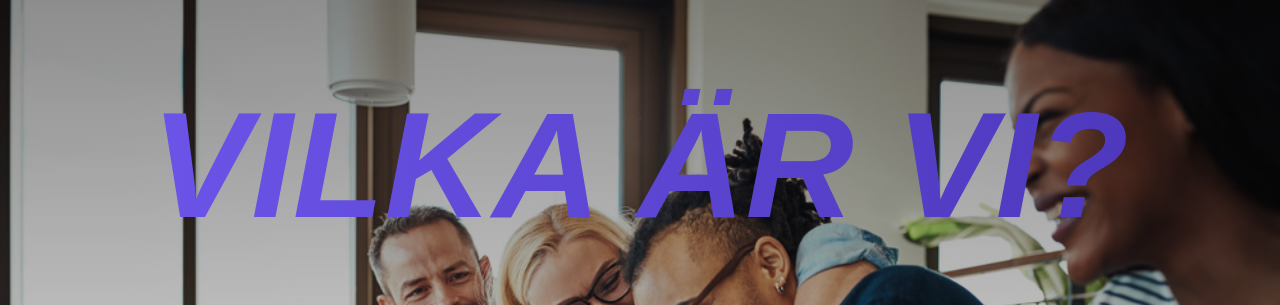
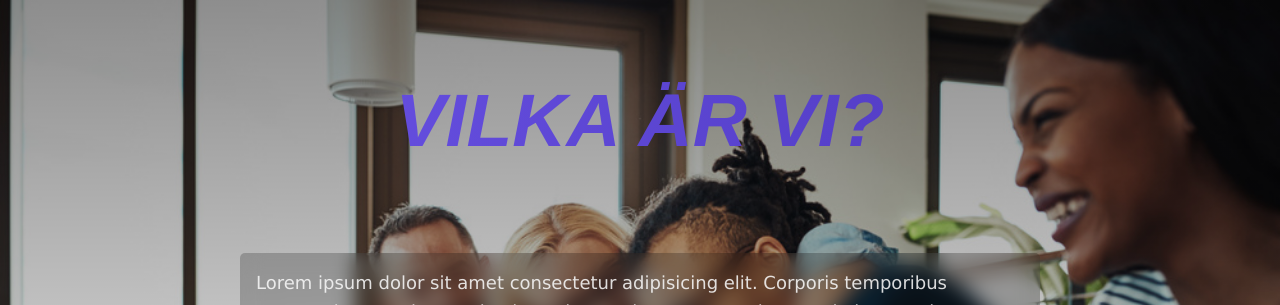
Before and after one commit to pauloskd/vendre-kontakt, a Vue app: page / in a window 1280 px wide. Shown: the top 305 px of the page. Built offline with nearby package versions, Linux system fonts and the light colour scheme; no server answers.

Commit message:
version 3

```diff
--- a/src/views/HomeView.vue
+++ b/src/views/HomeView.vue
@@ -85,7 +85,7 @@ export default {
     width: 100%;
     font-family: "neo-sans", sans-serif;
     font-style: italic;
-    font-size: 10em;
+    font-size: clamp(5em, 50%, 10em);
     font-weight: 900;
     text-align: center;
     text-transform: uppercase;
```
